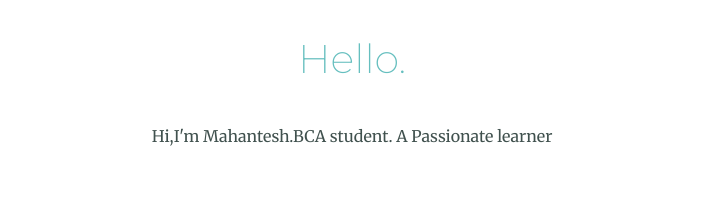
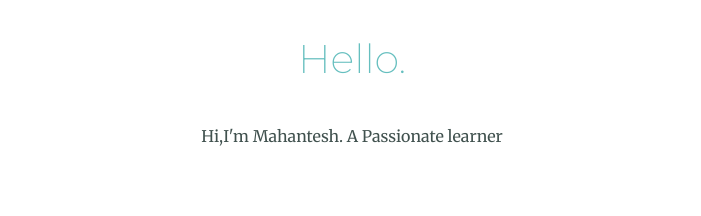
Before and after one commit to MahanteshBB2/newcv, a plain HTML site: page index.html in a window 1280 px wide. Shown: the part 1091-1307 px from the top of the page, without its empty margins (288-989 px from the left). Drawn offline with Linux system fonts and the light colour scheme.

Commit message:
update index.html

```diff
--- a/index.html
+++ b/index.html
@@ -27,7 +27,7 @@
       <div class="profile">
         <img class="profile" src="Images/DP.png" alt="my image" />
         <h2>Hello.</h2>
-        <p class="intro">Hi,I'm Mahantesh.BCA student. A Passionate learner</p>
+        <p class="intro">Hi,I'm Mahantesh. A Passionate learner</p>
       </div>
       <hr />
       <br />
```
